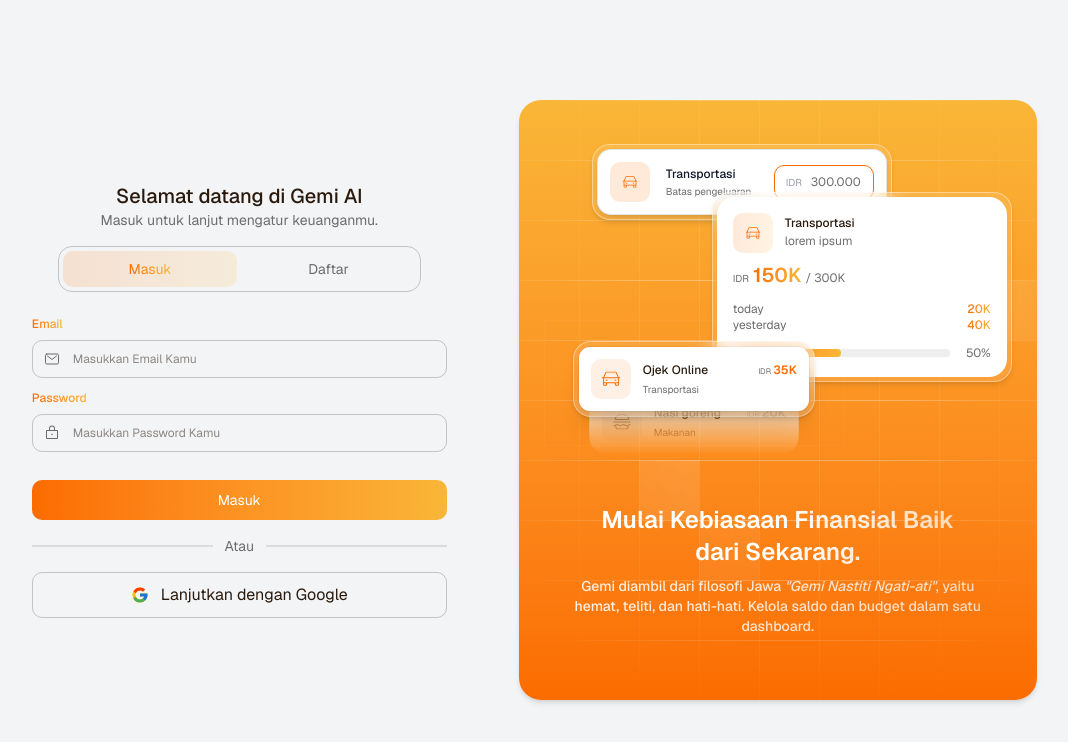
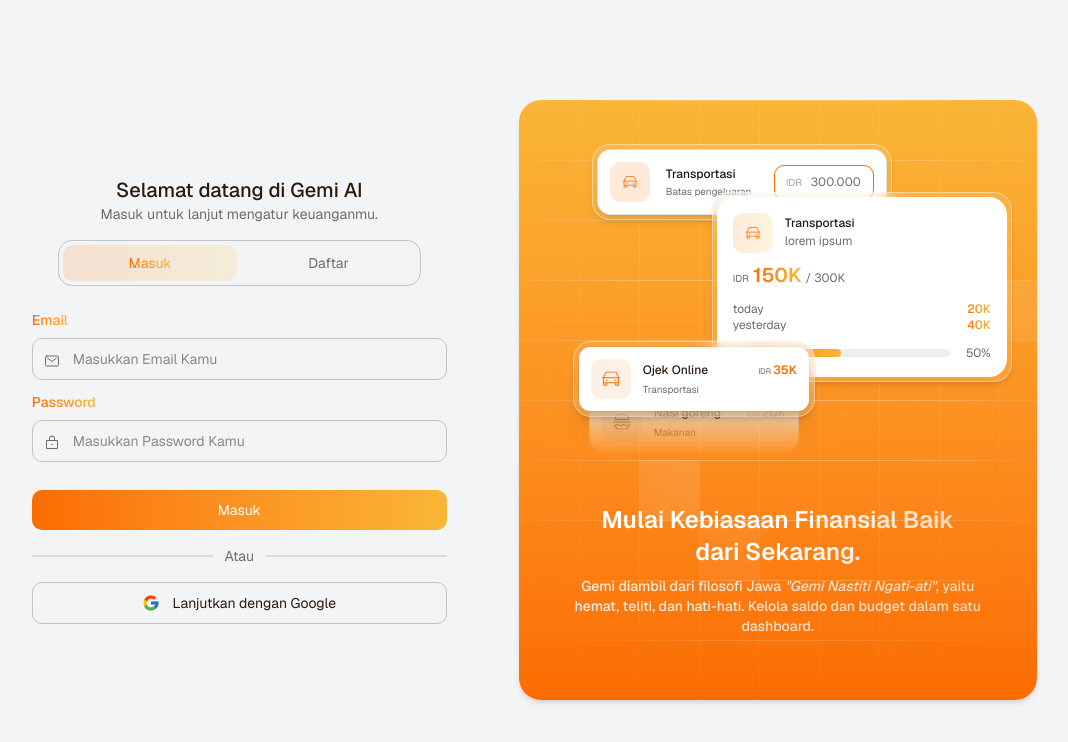
Before and after one commit to kuncoro-0927/spendly, a Next.js app: page /login in a window 1280 px wide. Shown: the top 742 px of the page, without its empty margins (124-1192 px from the left). Built offline with nearby package versions, Linux system fonts and the light colour scheme; no server answers.

Commit message:
fix v2 upd login page

```diff
--- a/src/app/components/ui/ButtonLoginGoogle.tsx
+++ b/src/app/components/ui/ButtonLoginGoogle.tsx
@@ -31,7 +31,7 @@ export default function ButtonLoginGoogle({ next = "/", onError }: Props) {
       type="button"
       onClick={handleGoogle}
       disabled={loading}
-      className="flex items-center gap-3 w-full lg:max-w-[80%] mx-auto mt-4 border border-black/20 rounded-lg justify-center text-center py-2.5 hover:-translate-y-0.5 hover:shadow-md duration-300 cursor-pointer"
+      className="flex items-center text-sm gap-3 w-full lg:max-w-[80%] mx-auto mt-4 border border-black/20 rounded-lg justify-center text-center py-2.5 hover:-translate-y-0.5 hover:shadow-md duration-300 cursor-pointer"
     >
       {loading ? (
         <span className="h-4 w-4 animate-spin rounded-full border-2 border-black/20 border-t-black" />
--- a/src/app/login/page.tsx
+++ b/src/app/login/page.tsx
@@ -11,9 +11,9 @@ import LastSpendingLoginMock from "../components/auth/LastSpendingMock";
 import ButtonLoginGoogle from "../components/ui/ButtonLoginGoogle";
 import { toast } from "@/components/ui/toast";
 const inputClass =
-  "mt-2 w-full border border-black/20 rounded-lg text-xs bg-transparent py-2.5 pl-10 pr-3 outline-none";
+  "mt-2 w-full border border-black/20 rounded-lg text-sm bg-transparent py-2.5 pl-10 pr-3 outline-none";
 const labelClass =
-  "text-xs text-left bg-linear-to-r from-orange to-yellow bg-clip-text text-transparent font-medium";
+  "text-sm text-left bg-linear-to-r from-orange to-yellow bg-clip-text text-transparent font-medium";
 
 export default function LoginPage() {
   const {
```
